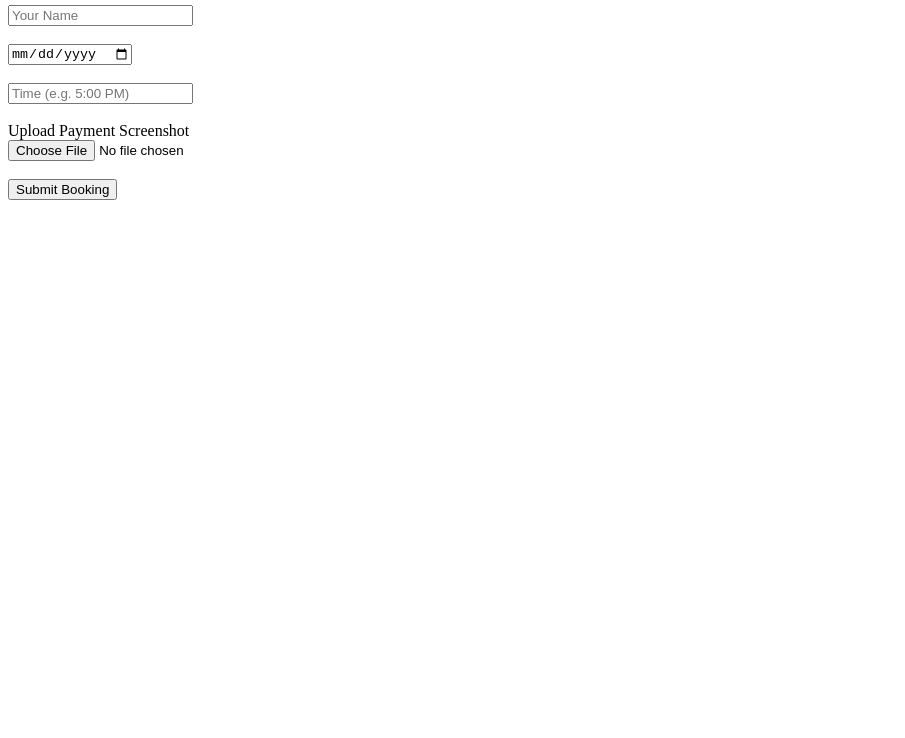
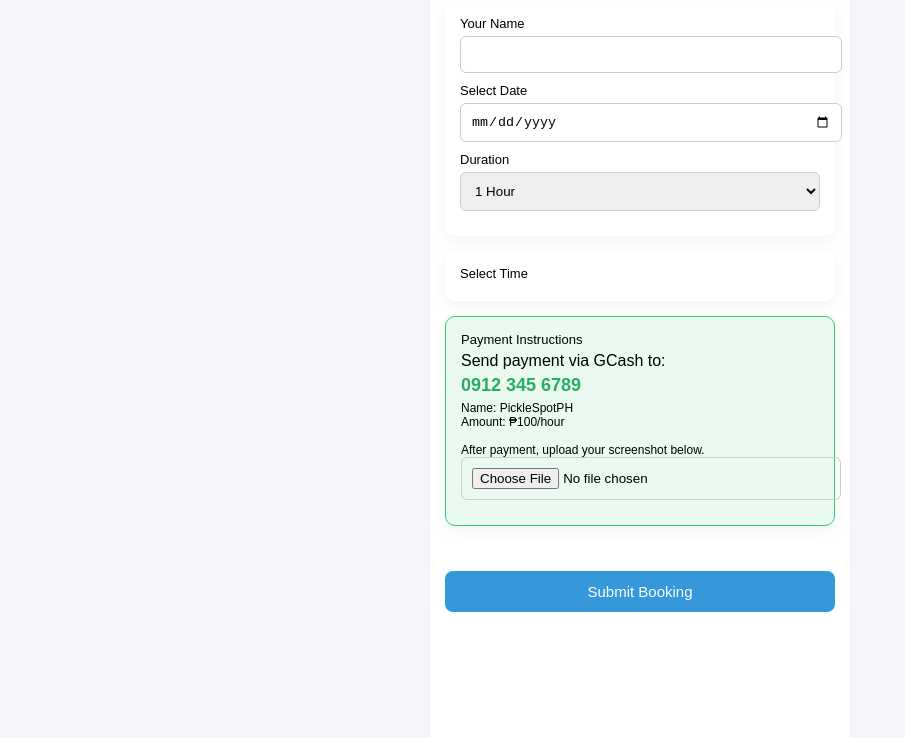
Before and after one commit to aleccamins/picklespotph, a website: page public/player.html in a window 1280 px wide. Shown: the part 62-800 px from the top of the page, without its empty margins (0-905 px from the left). Drawn offline with Linux system fonts and the light colour scheme.

Commit message:
added gcash instructions

```diff
--- a/public/player.html
+++ b/public/player.html
@@ -1,56 +1,245 @@
 <!DOCTYPE html>
 <html>
 <head>
-  <title>Book Court</title>
+  <title>PickleSpotPH</title>
   <meta name="viewport" content="width=device-width, initial-scale=1.0">
+
+  <style>
+    body {
+      margin: 0;
+      font-family: Arial;
+      background: #f4f6f9;
+    }
+
+    .app {
+      max-width: 420px;
+      margin: auto;
+      background: #fff;
+      min-height: 100vh;
+    }
+
+    .header {
+      background: #3498db;
+      color: white;
+      padding: 15px;
+      text-align: center;
+      font-weight: bold;
+    }
+
+    .content {
+      padding: 15px;
+    }
+
+    .card {
+      background: white;
+      padding: 15px;
+      border-radius: 10px;
+      margin-bottom: 15px;
+      box-shadow: 0 5px 15px rgba(0,0,0,0.05);
+    }
+
+    label {
+      font-size: 13px;
+      display: block;
+      margin-bottom: 5px;
+    }
+
+    input, select {
+      width: 100%;
+      padding: 10px;
+      border-radius: 6px;
+      border: 1px solid #ccc;
+      margin-bottom: 10px;
+    }
+
+    .slots {
+      display: grid;
+      grid-template-columns: repeat(3, 1fr);
+      gap: 8px;
+    }
+
+    .slot {
+      padding: 10px;
+      text-align: center;
+      background: #ecf0f1;
+      border-radius: 6px;
+      cursor: pointer;
+      font-size: 12px;
+    }
+
+    .slot.selected {
+      background: #3498db;
+      color: white;
+    }
+
+    .slot.disabled {
+      background: #ccc;
+      pointer-events: none;
+    }
+
+    .payment-box {
+      background: #eafaf1;
+      border: 1px solid #2ecc71;
+    }
+
+    .gcash-number {
+      font-size: 18px;
+      font-weight: bold;
+      color: #27ae60;
+      margin: 5px 0;
+    }
+
+    .footer {
+      padding: 15px;
+    }
+
+    button {
+      width: 100%;
+      padding: 12px;
+      border: none;
+      border-radius: 8px;
+      background: #3498db;
+      color: white;
+      font-size: 15px;
+    }
+  </style>
 </head>
 
 <body>
 
-<h2>Book Court</h2>
+<div class="app">
 
-<input id="name" placeholder="Your Name"><br><br>
-<input type="date" id="date"><br><br>
-<input id="time" placeholder="Time (e.g. 5:00 PM)"><br><br>
+  <div class="header">Book a Court</div>
 
-<label>Upload Payment Screenshot</label><br>
-<input type="file" id="proof"><br><br>
+  <div class="content">
 
-<button onclick="book()">Submit Booking</button>
+    <div class="card">
+      <label>Your Name</label>
+      <input id="name">
+
+      <label>Select Date</label>
+      <input type="date" id="date" onchange="loadSlots()">
+
+      <label>Duration</label>
+      <select id="duration">
+        <option value="1">1 Hour</option>
+        <option value="2">2 Hours</option>
+        <option value="3">3 Hours</option>
+      </select>
+    </div>
+
+    <div class="card">
+      <label>Select Time</label>
+      <div id="slots" class="slots"></div>
+    </div>
+
+    <!-- 💰 PAYMENT SECTION -->
+    <div class="card payment-box">
+      <label>Payment Instructions</label>
+
+      <div>Send payment via GCash to:</div>
+      <div class="gcash-number">0912 345 6789</div>
+
+      <div style="font-size:12px;margin-top:5px;">
+        Name: PickleSpotPH<br>
+        Amount: ₱100/hour<br><br>
+        After payment, upload your screenshot below.
+      </div>
+
+      <input type="file" id="proof">
+    </div>
+
+  </div>
+
+  <div class="footer">
+    <button onclick="book()">Submit Booking</button>
+  </div>
+
+</div>
 
 <script>
+let selectedTime = "";
+
+const times = [
+  "8:00 AM","9:00 AM","10:00 AM",
+  "11:00 AM","12:00 PM","1:00 PM",
+  "2:00 PM","3:00 PM","4:00 PM",
+  "5:00 PM","6:00 PM","7:00 PM"
+];
+
+async function loadSlots() {
+  const date = document.getElementById("date").value;
+  if (!date) return;
+
+  const res = await fetch("/bookings");
+  const bookings = await res.json();
+
+  const container = document.getElementById("slots");
+  container.innerHTML = "";
+
+  times.forEach(time => {
+    const div = document.createElement("div");
+    div.className = "slot";
+    div.innerText = time;
+
+    const taken = bookings.find(b =>
+      b.date === date &&
+      b.time === time &&
+      b.status !== "Rejected"
+    );
+
+    if (taken) {
+      div.classList.add("disabled");
+    } else {
+      div.onclick = () => selectSlot(div, time);
+    }
+
+    container.appendChild(div);
+  });
+}
+
+function selectSlot(el, time) {
+  document.querySelectorAll(".slot").forEach(s => s.classList.remove("selected"));
+  el.classList.add("selected");
+  selectedTime = time;
+}
+
 async function toBase64(file) {
-  return new Promise((resolve, reject) => {
+  return new Promise((resolve) => {
     const reader = new FileReader();
+    reader.onload = () => resolve(reader.result);
     reader.readAsDataURL(file);
-    reader.onload = () => resolve(reader.result);
-    reader.onerror = error => reject(error);
   });
 }
 
 async function book() {
+  const name = document.getElementById("name").value;
+  const date = document.getElementById("date").value;
+  const duration = document.getElementById("duration").value;
   const file = document.getElementById("proof").files[0];
-  if (!file) {
-    alert("Upload payment proof");
+
+  if (!name || !date || !selectedTime || !file) {
+    alert("Complete all fields and upload payment proof");
     return;
   }
 
   const proof = await toBase64(file);
 
-  const res = await fetch("/book", {
+  await fetch("/book", {
     method:"POST",
     headers:{ "Content-Type":"application/json" },
     body: JSON.stringify({
       courtName: "Default Court",
-      user: document.getElementById("name").value,
-      date: document.getElementById("date").value,
-      time: document.getElementById("time").value,
-      duration: 1,
+      user: name,
+      date,
+      time: selectedTime,
+      duration,
       proof
     })
   });
 
-  alert(await res.text());
+  alert("Booking submitted with payment ✅");
+  location.reload();
 }
 </script>
 
```
